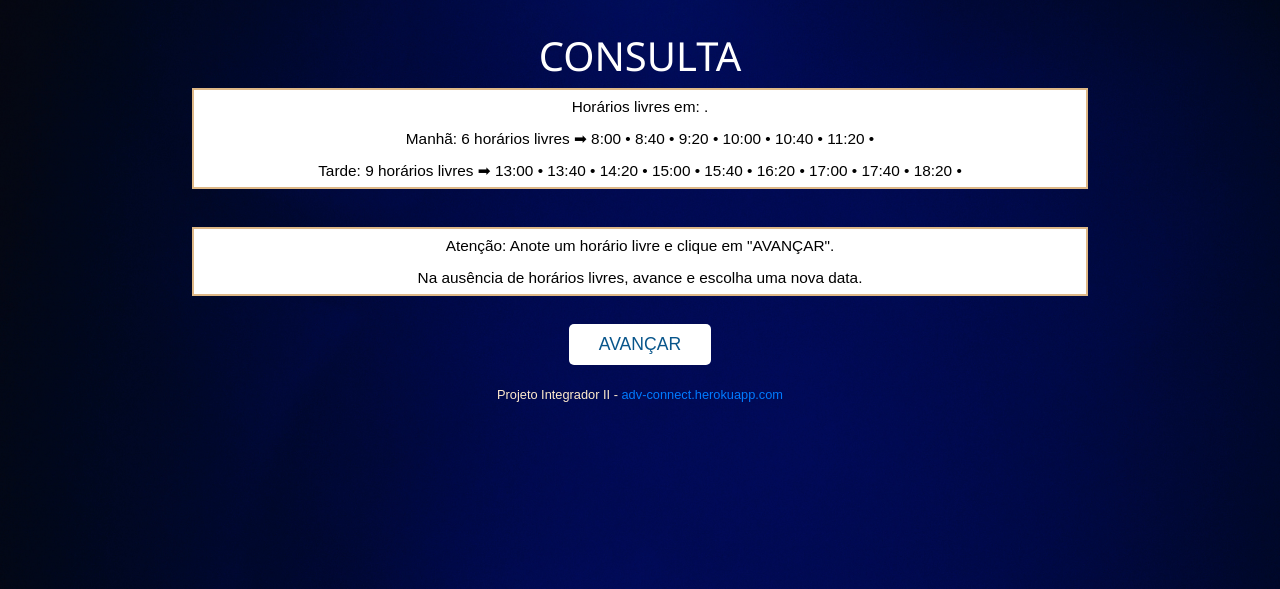
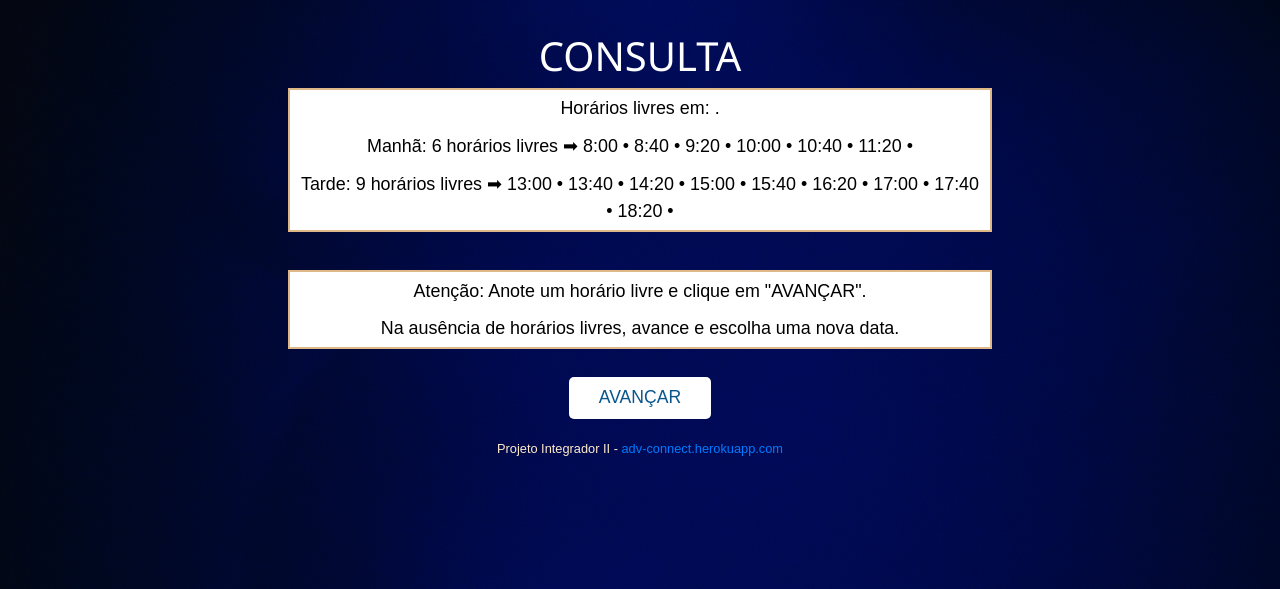
Before and after one commit to jorgesilvva/adv-connect, a Flask app: template adv_connect/app/templates/consulta.html in a window 1280 px wide. Shown: the part 63-652 px from the top of the page. Run offline with Flask 2, Linux system fonts and the light colour scheme; the template is opened without the code that fills it: values that come from a table or form of the project are taken from there, others are empty; data comes from the database, SQL or seed files in the repository; some libraries are stand-ins or nearby versions.

Commit message:
Update consulta.html

```diff
--- a/adv_connect/app/templates/consulta.html
+++ b/adv_connect/app/templates/consulta.html
@@ -4,7 +4,7 @@
 
 {%block content%}
   <h1>CONSULTA</h1>
-        <table>
+    <table class="consulta">
       <tr><td>Horários livres em:
         <script>
           var data = "{{date}}";
@@ -51,14 +51,14 @@
       </td></tr>
     <table>
       <br>
-        <table>
+    <table class="consulta">
       <tr><td>Atenção: Anote um horário livre e clique em "AVANÇAR".</td></tr>
       <tr><td>Na ausência de horários livres, avance e escolha uma nova data.</td></tr>
     </table>
         {% if current_user.is_authenticated %}
           <br>
           <h3>Reservas</h3>
-        <table>
+          <table class="consulta">
               <tr>
                   <td>Data</td>
                   <td>Horário</td>
```
Lines whose indentation alone changed are shown as unchanged.
